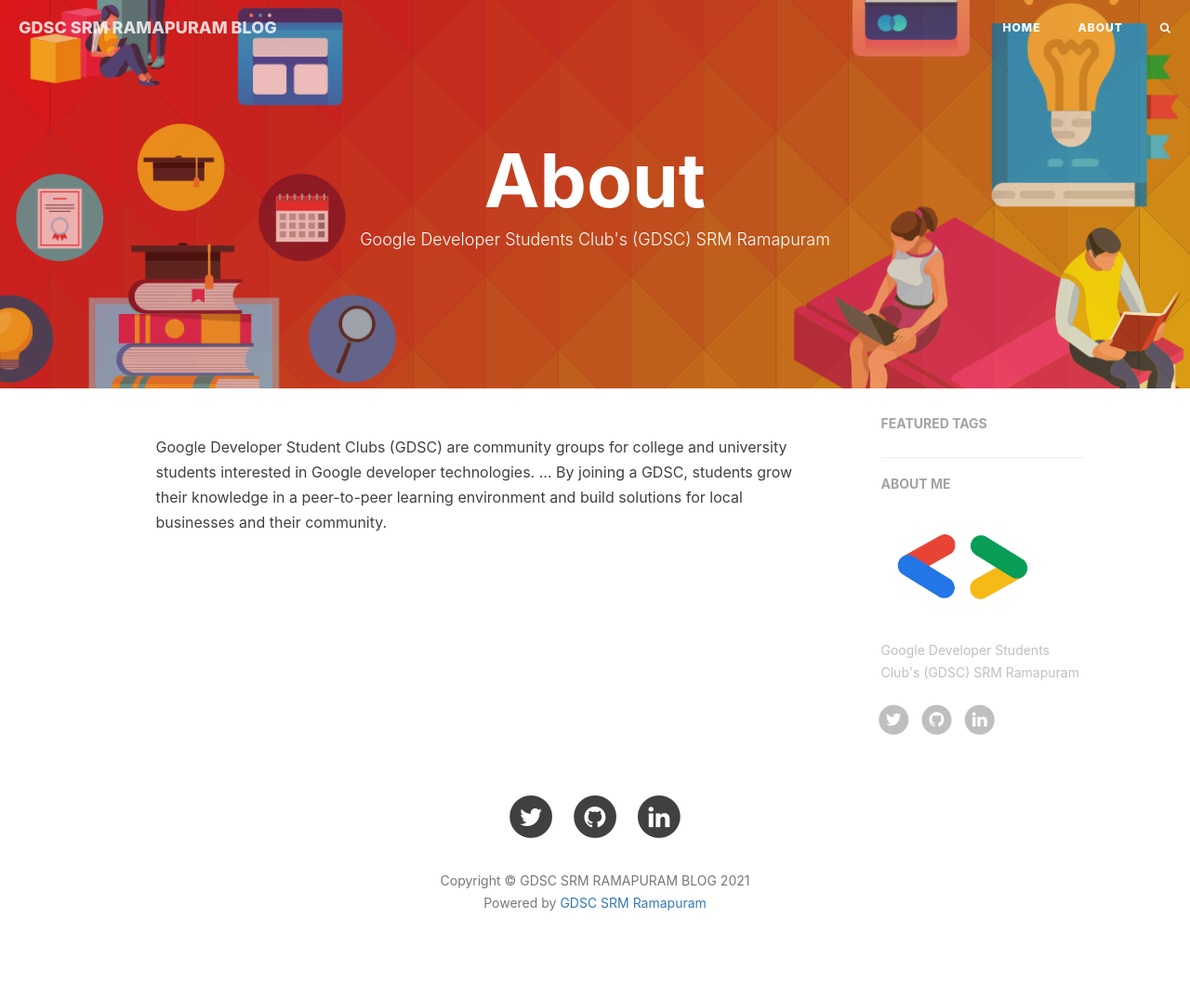
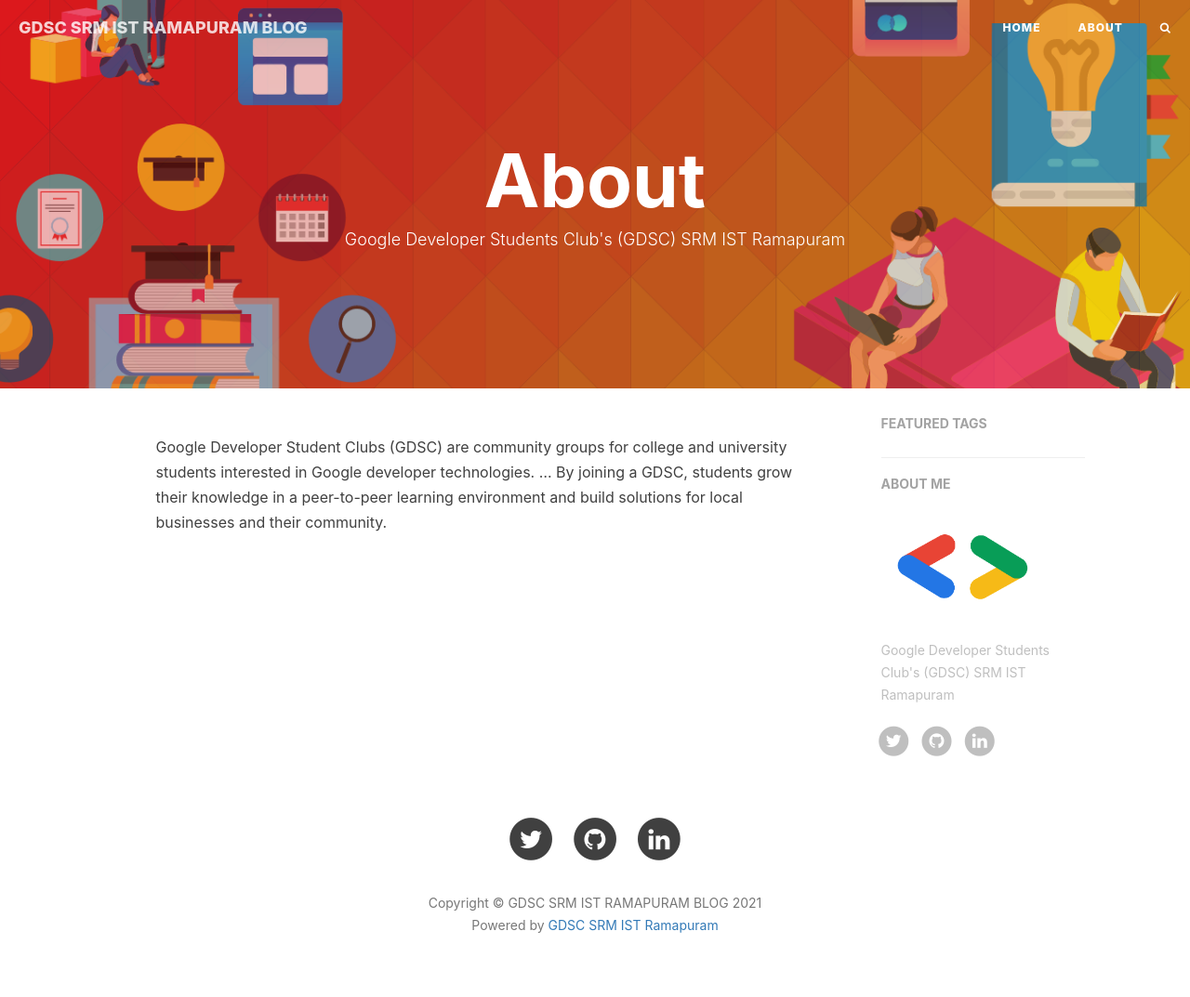
Before and after one commit to dsc-srmrmp/dsc-srmrmp.github.io, a Jekyll site: the page built from about.html, in a window 1280 px wide. Shown: the whole page at 93% size. Built offline with Jekyll 4.4.1, drawn with Linux system fonts in a browser that asks for light colours; nearby versions of some CDN libraries; comment, search, counter and statistics services are not loaded; before the commit the page ends 1049 px from its top, so only the background shows below that.

Commit message:
Blog: Source: We are a INSTITUTE 😎
Also some minor md edits

```diff
--- a/_config.yml
+++ b/_config.yml
@@ -1,6 +1,6 @@
 # Site settings
-title: GDSC SRM RAMAPURAM BLOG
-SEOTitle: GDSC SRM RMP
+title: GDSC SRM IST RAMAPURAM BLOG
+SEOTitle: GDSC SRM IST RMP
 header-img: img/home-bg.png
 email: dsc.srmramapuram@gmail.com
 description: "Powered By Google"
@@ -60,7 +60,7 @@
 
 # Sidebar settings
 sidebar: true                           # whether or not using Sidebar.
-sidebar-about-description: "Google Developer Students Club's (GDSC) SRM Ramapuram"
+sidebar-about-description: "Google Developer Students Club's (GDSC) SRM IST Ramapuram"
 sidebar-avatar: /img/avatar-hux-ny.jpg      # use absolute URL, seeing it's used in both `/` and `/about/`
 
 
--- a/_includes/footer.html
+++ b/_includes/footer.html
@@ -9,7 +9,7 @@
                 <p class="copyright text-muted">
                     Copyright &copy; {{ site.title }} {{ site.time | date: '%Y' }}
                     <br>
-                    Powered by <a href="https://dsc-srmrmp.github.io/">GDSC SRM Ramapuram</a>
+                    Powered by <a href="https://dsc-srmrmp.github.io/">GDSC SRM IST Ramapuram</a>
                 </p>
             </div>
         </div>
--- a/about.html
+++ b/about.html
@@ -1,7 +1,7 @@
 ---
 layout: page
 title: "About"
-description: "Google Developer Students Club's (GDSC) SRM Ramapuram"
+description: "Google Developer Students Club's (GDSC) SRM IST Ramapuram"
 header-img: "img/about-bg.jpg"
 multilingual: true
 ---
```
Also changed, not shown: README.md.
